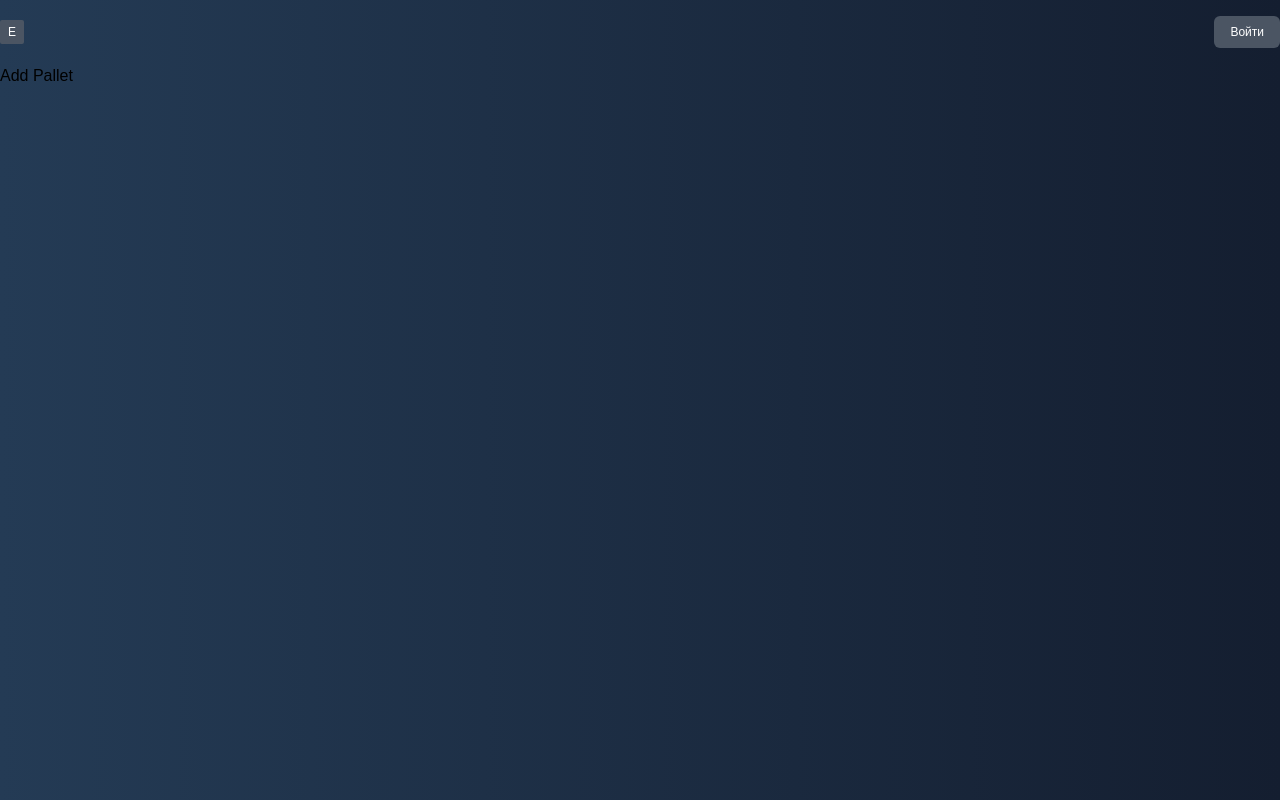
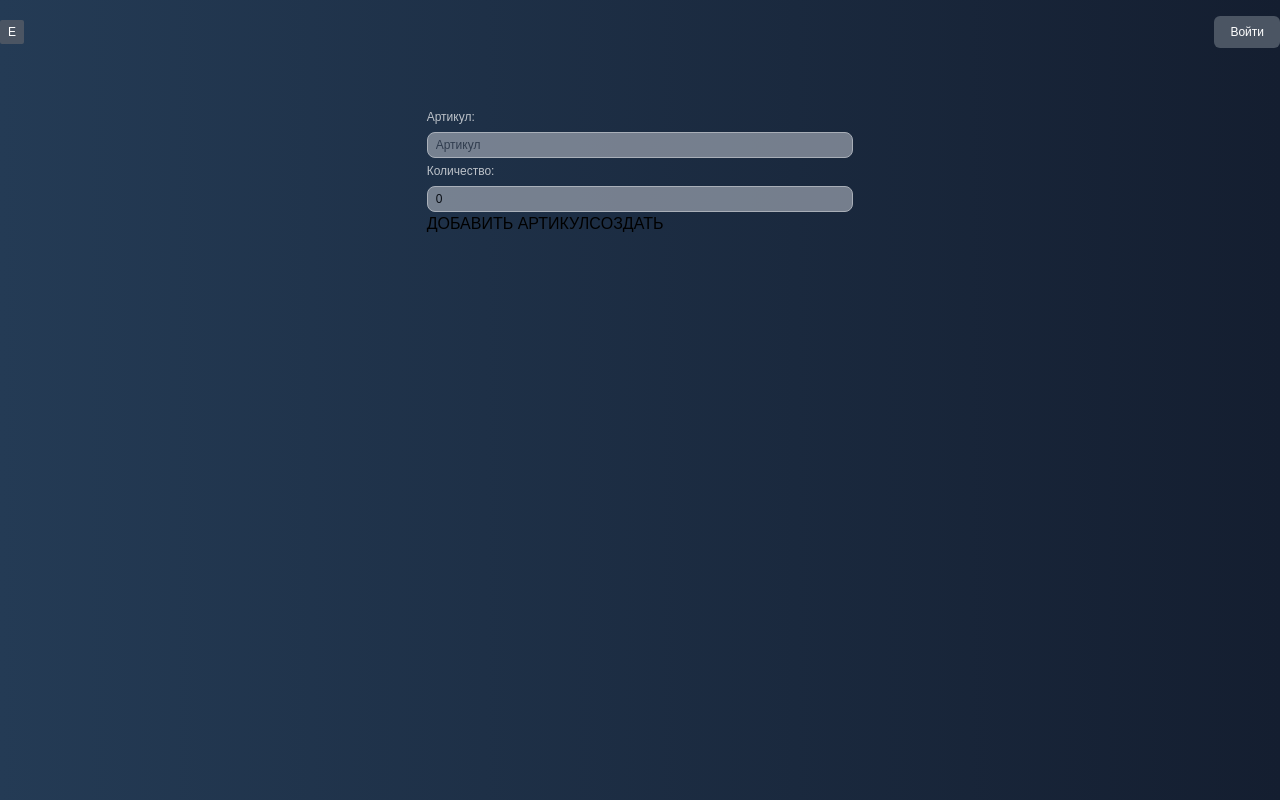
Before and after one commit to PlatenPrime/BTW, a React (Create React App) app in the folder client/: page /new in a window 1280 px wide. Built offline with nearby package versions, Linux system fonts and the light colour scheme; no server answers.

Commit message:
start add pallet

```diff
--- a/client/src/components/Navbar.jsx
+++ b/client/src/components/Navbar.jsx
@@ -9,7 +9,6 @@ const Navbar = () => {
 
 
 	const isAuth = useSelector(checkIsAuth);
-	console.log(isAuth);
 	const dispatch = useDispatch();
 
 
--- a/client/src/pages/AddPalletPage.jsx
+++ b/client/src/pages/AddPalletPage.jsx
@@ -1,10 +1,56 @@
-import React from 'react';
+import React, { useState } from 'react';
 
 const AddPalletPage = () => {
+
+
+	const [box, setBox] = useState("");
+	const [balls, setBalls] = useState(0);
+	const [pallet, setPallet] = useState([{}])
+
+
+	const handlePush = () => {
+		setPallet([...pallet, { box, balls }]);
+		setBox("");
+		setBalls(0);
+
+	}
+
+	console.log(pallet);
+
 	return (
-		<div>
-			Add Pallet
-		</div>
+		<form className='w-1/3 mx-auto py-10'
+
+
+			onSubmit={e => e.preventDefault()}
+		>
+			<label className='text-xs text-white opacity-70'>
+				Артикул:
+				<input
+					type='text'
+					value={box}
+					onChange={(e) => setBox(e.target.value)}
+					placeholder='Артикул'
+					className='mt-1 text-black w-full rounded-lg bg-gray-400 border py-1 px-2 text-xs outline-none placeholder:text-gray-700'
+				/>
+			</label>
+
+			<label className='text-xs text-white opacity-70'>
+				Количество:
+				<input
+					type='number'
+					value={balls}
+					onChange={(e) => setBalls(e.target.value)}
+					placeholder='Количество'
+					className='mt-1 text-black w-full rounded-lg bg-gray-400 border py-1 px-2 text-xs outline-none placeholder:text-gray-700'
+				/>
+			</label>
+
+
+
+			<button onClick={handlePush}>ДОБАВИТЬ АРТИКУЛ</button>
+			<button>CОЗДАТЬ</button>
+
+		</form>
 	);
 };
 
```
Also changed, not shown: 1 other file (tests, documents, lock files or other folders).
